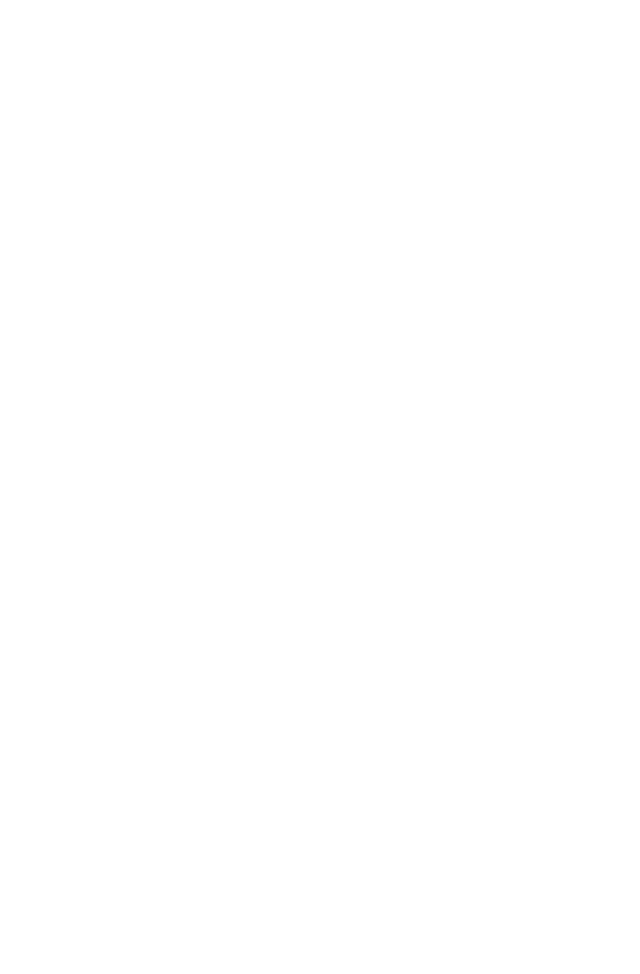
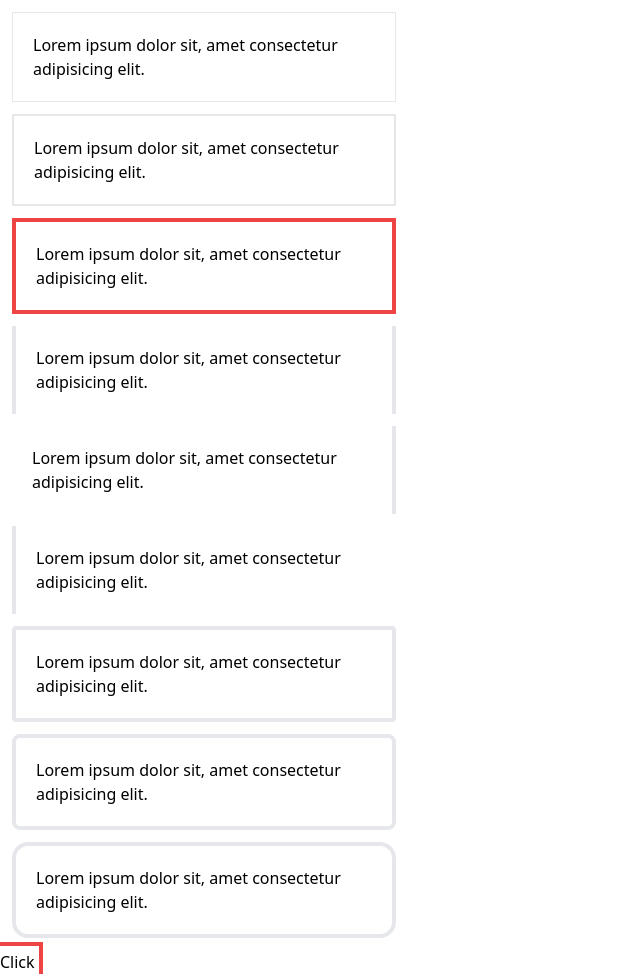
Before and after one commit to PaingThuTa/Tailwind-practice-coursera, a plain HTML site: page tailwind-sandbox-starter/08-borders/index.html in a window 1280 px wide. Shown: the whole page, without its empty margins (0-640 px from the left). Before the commit the page ends 800 px from the top, so only its background shows below. Drawn offline with nearby package versions, Linux system fonts and the light colour scheme.

Commit message:
borders and filters

```diff
--- a/tailwind-sandbox-starter/08-borders/index.html
+++ b/tailwind-sandbox-starter/08-borders/index.html
@@ -9,10 +9,38 @@
   </head>
   <body>
     <!-- Border Width & Colors -->
+    <div class="w-96 m-3 p-5 border">
+      Lorem ipsum dolor sit, amet consectetur adipisicing elit.
+    </div>
+    <div class="w-96 m-3 p-5 border-2">
+      Lorem ipsum dolor sit, amet consectetur adipisicing elit.
+    </div>
+    <div class="w-96 m-3 p-5 border-4 border-red-500">
+      Lorem ipsum dolor sit, amet consectetur adipisicing elit.
+    </div>
+    <div class="w-96 m-3 p-5 border-x-4">
+      Lorem ipsum dolor sit, amet consectetur adipisicing elit.
+    </div>
+    <div class="w-96 m-3 p-5 border-r-4">
+      Lorem ipsum dolor sit, amet consectetur adipisicing elit.
+    </div>
+    <div class="w-96 m-3 p-5 border-l-4">
+      Lorem ipsum dolor sit, amet consectetur adipisicing elit.
+    </div>
 
     <!-- Border Radius -->
 
+    <div class="w-96 m-3 p-5 border-4 rounded">
+      Lorem ipsum dolor sit, amet consectetur adipisicing elit.
+    </div>
+    <div class="w-96 m-3 p-5 border-4 rounded-lg">
+      Lorem ipsum dolor sit, amet consectetur adipisicing elit.
+    </div>
+    <div class="w-96 m-3 p-5 border-4 rounded-2xl">
+      Lorem ipsum dolor sit, amet consectetur adipisicing elit.
+    </div>
     <!-- Outline -->
+     <button class="outline outline-red-500 outline-4 outline-offset-4" >Click</button>
   </body>
 </html>
 
```
Also changed, not shown: tailwind-sandbox-starter/07-backgrounds-shadows/index.html (+2 -0 lines), tailwind-sandbox-starter/09-filters/index.html (+31 -1 lines).
